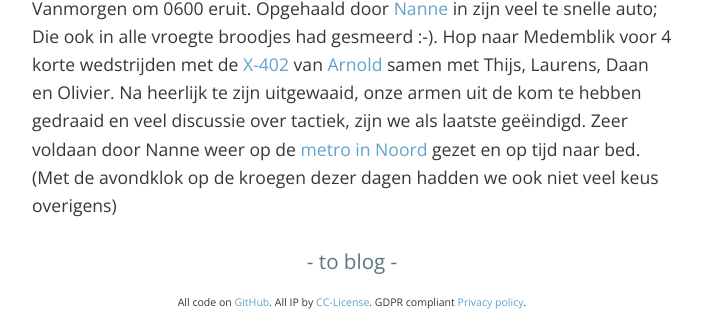
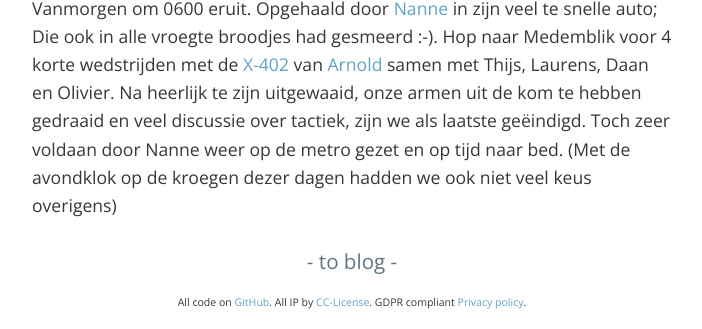
Before and after one commit to fprisse/Weblog, a Jekyll site: the page built from _posts/2020-10-03-medemblik.md, in a window 1280 px wide, cut to the strip 840-1169 px from the top of the page. Shown: the whole strip, without its empty margins (288-990 px from the left). Built offline with Jekyll 4.4.1, drawn with Linux system fonts in a browser that asks for light colours; nearby versions of some CDN libraries; comment, search, counter and statistics services are not loaded.

Commit message:
Update 2020-10-03-medemblik.md

```diff
--- a/_posts/2020-10-03-medemblik.md
+++ b/_posts/2020-10-03-medemblik.md
@@ -9,4 +9,4 @@ categories: Zeilem
 
 ![champix](https://prisse.net/medemblik.jpg)
 
-Vanmorgen om 0600 eruit. Opgehaald door [Nanne](https://www.linkedin.com/in/nanneosinga/) in zijn veel te snelle auto; Die ook in alle vroegte broodjes had gesmeerd :-). Hop naar Medemblik voor 4 korte wedstrijden met de [X-402](https://3brefc126v633i9r4zk9q3p5-wpengine.netdna-ssl.com/wp-content/uploads/2016/07/X-402-brochure.pdf) van [Arnold](https://www.linkedin.com/in/arnold-minderhoud-629b016/) samen met Thijs, Laurens, Daan en Olivier. Na heerlijk te zijn uitgewaaid, onze armen uit de kom te hebben gedraaid en veel discussie over tactiek, zijn we als laatste geëindigd. Zeer voldaan door Nanne weer op de [metro in Noord](https://9292.nl/amsterdam/bushalte-station-noord) gezet en op tijd naar bed. (Met de avondklok op de kroegen dezer dagen hadden we ook niet veel keus overigens)
+Vanmorgen om 0600 eruit. Opgehaald door [Nanne](https://www.linkedin.com/in/nanneosinga/) in zijn veel te snelle auto; Die ook in alle vroegte broodjes had gesmeerd :-). Hop naar Medemblik voor 4 korte wedstrijden met de [X-402](https://3brefc126v633i9r4zk9q3p5-wpengine.netdna-ssl.com/wp-content/uploads/2016/07/X-402-brochure.pdf) van [Arnold](https://www.linkedin.com/in/arnold-minderhoud-629b016/) samen met Thijs, Laurens, Daan en Olivier. Na heerlijk te zijn uitgewaaid, onze armen uit de kom te hebben gedraaid en veel discussie over tactiek, zijn we als laatste geëindigd. Toch zeer voldaan door Nanne weer op de metro gezet en op tijd naar bed. (Met de avondklok op de kroegen dezer dagen hadden we ook niet veel keus overigens)
```
